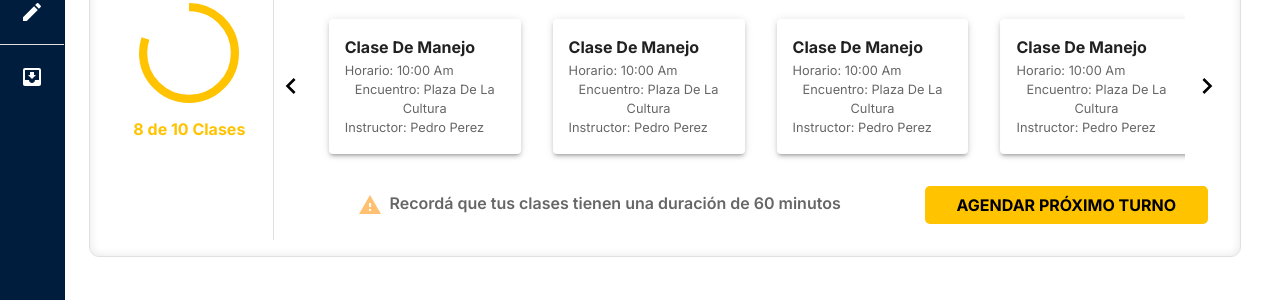
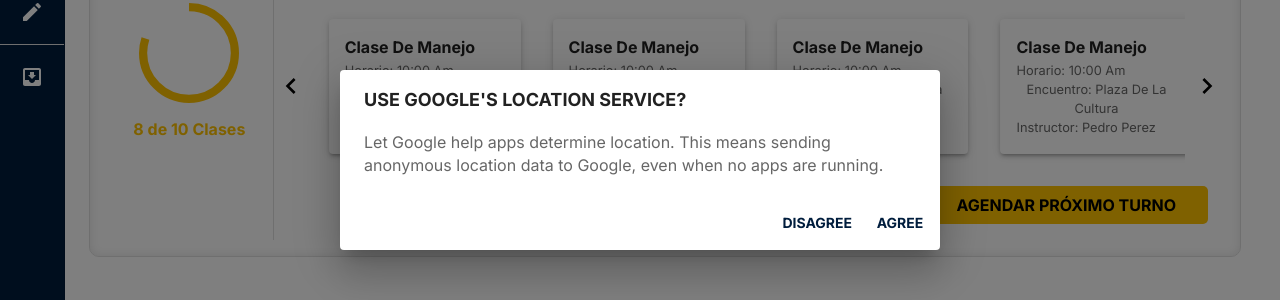
Before and after one commit to Maximo1201/03-Frontend, a Next.js app: page /dashboard in a window 1280 px wide. Both pictures are taken after a click on the button "AGENDAR PRÓXIMO TURNO". Shown: the part 240-540 px from the top of the page. Built offline with nearby package versions, Linux system fonts and the light colour scheme.

Commit message:
chore: Update dashboard layout to add DialogSchedule component for scheduling next turn

```diff
--- a/src/pages/dashboard/index.tsx
+++ b/src/pages/dashboard/index.tsx
@@ -1,10 +1,17 @@
 import CardPack from "@/container/CardPack";
 import CardTurnos from "@/container/CardTurnos";
 import DashboardLayout from "@/layouts/DashboardLayout";
+import DialogSchedule from "@/views/DialogSchedule";
 import ChevronRightIcon from "@mui/icons-material/ChevronRight";
 import KeyboardArrowLeftIcon from "@mui/icons-material/KeyboardArrowLeft";
 import WarningIcon from "@mui/icons-material/Warning";
-import { Box, CircularProgress, Divider, Typography } from "@mui/material";
+import {
+  Box,
+  CircularProgress,
+  Divider,
+  Typography,
+  useMediaQuery,
+} from "@mui/material";
 import Card from "@mui/material/Card";
 import { useTheme } from "@mui/material/styles";
 import { useEffect, useState } from "react";
@@ -101,6 +108,16 @@ const packsAutomat = [
 
 function Dashboard() {
   const theme = useTheme();
+  const [open, setOpen] = useState(false);
+  const fullScreen = useMediaQuery(theme.breakpoints.down("md"));
+
+  const handleClickOpen = () => {
+    setOpen(true);
+  };
+
+  const handleClose = () => {
+    setOpen(false);
+  };
 
   const [centerSlidePercentage, setCenterSlidePercentage] = useState(33.33);
 
@@ -364,6 +381,7 @@ function Dashboard() {
                   fontWeight: 700,
                   whiteSpace: "nowrap",
                 }}
+                onClick={handleClickOpen}
               >
                 AGENDAR PRÓXIMO TURNO
               </button>
@@ -466,6 +484,8 @@ function Dashboard() {
           ))}
         </Carousel>
       </Box>
+
+      <DialogSchedule open={open} handleClose={handleClose} fullScreen={fullScreen} />
     </DashboardLayout>
   );
 }
--- /dev/null
+++ b/src/views/DialogSchedule.tsx
@@ -0,0 +1,43 @@
+import Button from '@mui/material/Button';
+import Dialog from '@mui/material/Dialog';
+import DialogActions from '@mui/material/DialogActions';
+import DialogContent from '@mui/material/DialogContent';
+import DialogContentText from '@mui/material/DialogContentText';
+import DialogTitle from '@mui/material/DialogTitle';
+
+interface DialogScheduleProps {
+    open: boolean;
+    handleClose: () => void;
+    fullScreen: boolean;
+}
+
+const DialogSchedule = ({open, handleClose, fullScreen}: DialogScheduleProps) => {
+  return (
+    <Dialog
+    fullScreen={fullScreen}
+    open={open}
+    onClose={handleClose}
+    aria-labelledby="responsive-dialog-title"
+  >
+    <DialogTitle id="responsive-dialog-title">
+      {"Use Google's location service?"}
+    </DialogTitle>
+    <DialogContent>
+      <DialogContentText>
+        Let Google help apps determine location. This means sending anonymous
+        location data to Google, even when no apps are running.
+      </DialogContentText>
+    </DialogContent>
+    <DialogActions>
+      <Button autoFocus onClick={handleClose}>
+        Disagree
+      </Button>
+      <Button onClick={handleClose} autoFocus>
+        Agree
+      </Button>
+    </DialogActions>
+  </Dialog>
+  )
+}
+
+export default DialogSchedule
```
